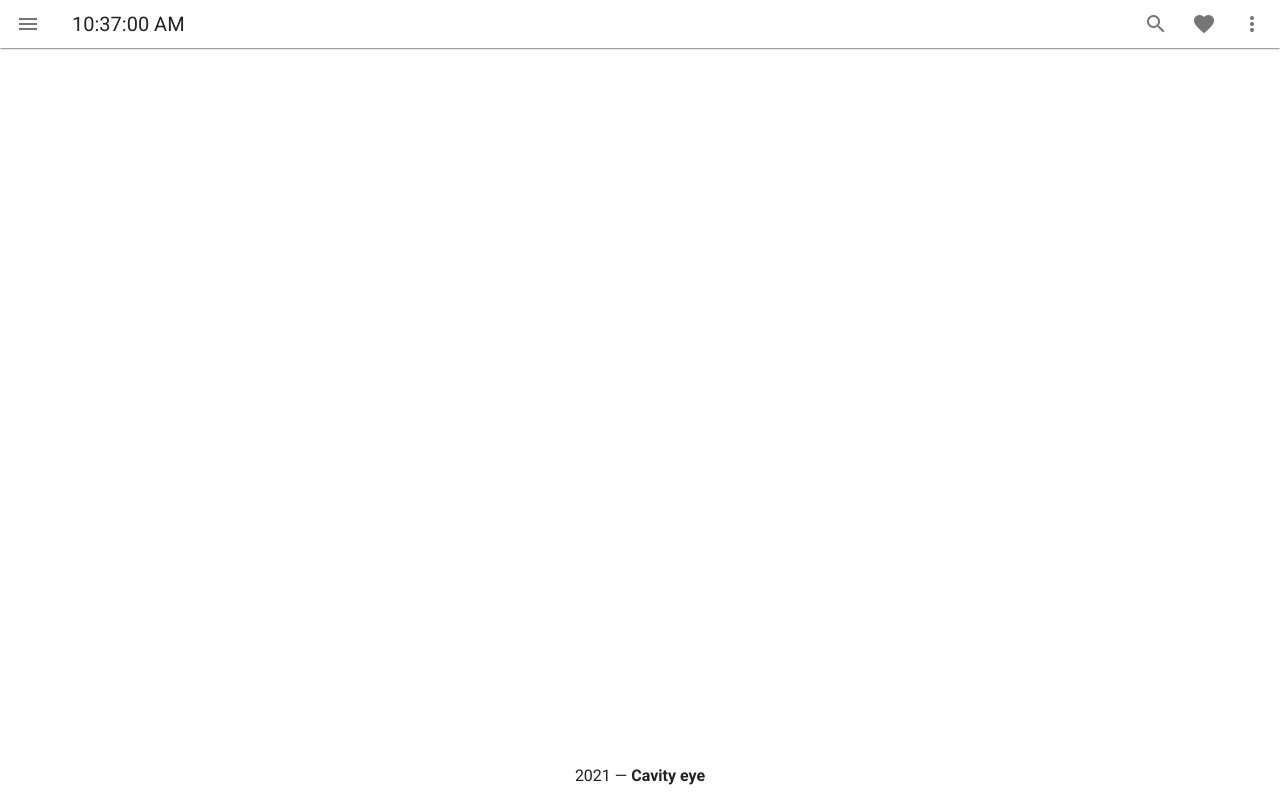
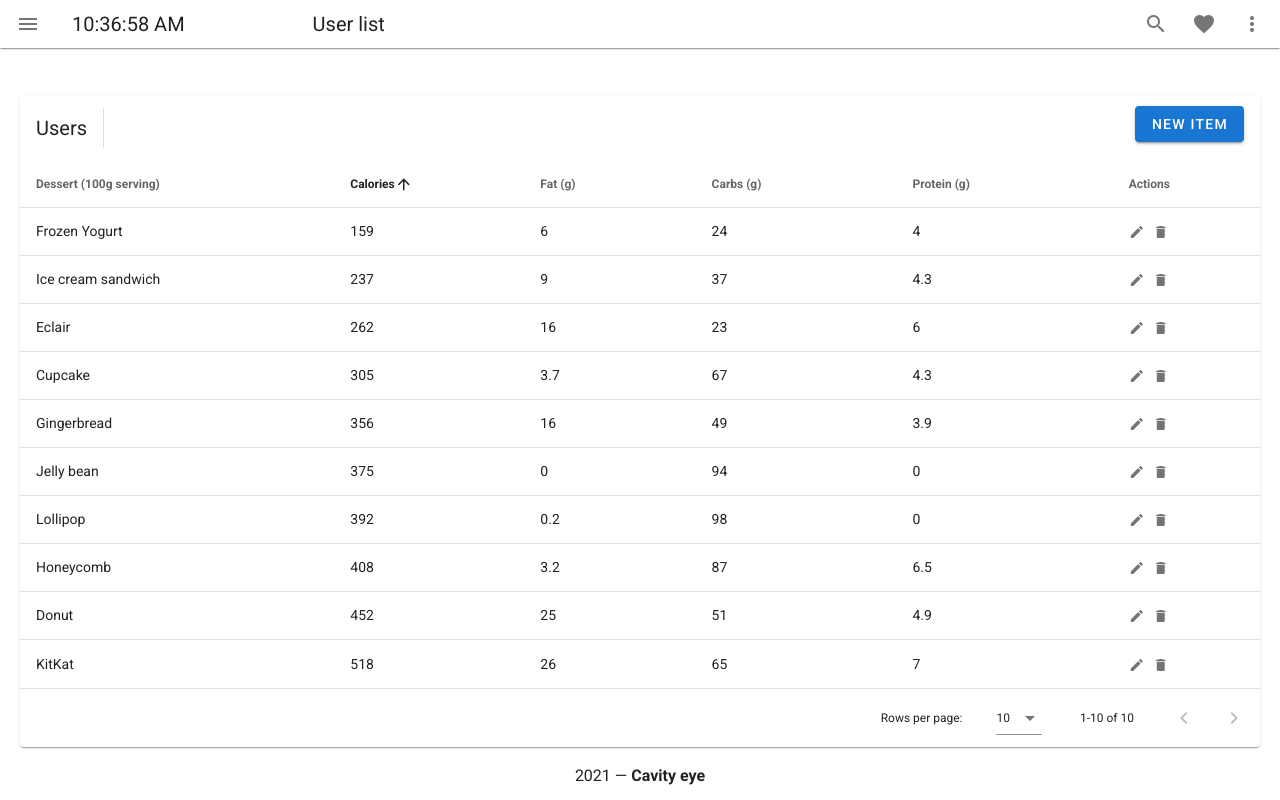
Before and after one commit to kzsolt7/example-code, a Vue app in the folder ui/: page /user-list in a window 1280 px wide. Built offline with nearby package versions, Linux system fonts and the light colour scheme.

Commit message:
user list

```diff
--- /dev/null
+++ b/ui/src/components/user/UserTable.vue
@@ -0,0 +1,333 @@
+<template>
+  <v-data-table
+      :headers="headers"
+      :items="desserts"
+      sort-by="calories"
+      class="elevation-1"
+  >
+    <template v-slot:top>
+      <v-toolbar
+          flat
+      >
+        <v-toolbar-title>Users</v-toolbar-title>
+        <v-divider
+            class="mx-4"
+            inset
+            vertical
+        ></v-divider>
+        <v-spacer></v-spacer>
+        <v-dialog
+            v-model="dialog"
+            max-width="500px"
+        >
+          <template v-slot:activator="{ on, attrs }">
+            <v-btn
+                color="primary"
+                dark
+                class="mb-2"
+                v-bind="attrs"
+                v-on="on"
+            >
+              New Item
+            </v-btn>
+          </template>
+          <v-card>
+            <v-card-title>
+              <span class="text-h5">{{ formTitle }}</span>
+            </v-card-title>
+
+            <v-card-text>
+              <v-container>
+                <v-row>
+                  <v-col
+                      cols="12"
+                      sm="6"
+                      md="4"
+                  >
+                    <v-text-field
+                        v-model="editedItem.name"
+                        label="Dessert name"
+                    ></v-text-field>
+                  </v-col>
+                  <v-col
+                      cols="12"
+                      sm="6"
+                      md="4"
+                  >
+                    <v-text-field
+                        v-model="editedItem.calories"
+                        label="Calories"
+                    ></v-text-field>
+                  </v-col>
+                  <v-col
+                      cols="12"
+                      sm="6"
+                      md="4"
+                  >
+                    <v-text-field
+                        v-model="editedItem.fat"
+                        label="Fat (g)"
+                    ></v-text-field>
+                  </v-col>
+                  <v-col
+                      cols="12"
+                      sm="6"
+                      md="4"
+                  >
+                    <v-text-field
+                        v-model="editedItem.carbs"
+                        label="Carbs (g)"
+                    ></v-text-field>
+                  </v-col>
+                  <v-col
+                      cols="12"
+                      sm="6"
+                      md="4"
+                  >
+                    <v-text-field
+                        v-model="editedItem.protein"
+                        label="Protein (g)"
+                    ></v-text-field>
+                  </v-col>
+                </v-row>
+              </v-container>
+            </v-card-text>
+
+            <v-card-actions>
+              <v-spacer></v-spacer>
+              <v-btn
+                  color="blue darken-1"
+                  text
+                  @click="close"
+              >
+                Cancel
+              </v-btn>
+              <v-btn
+                  color="blue darken-1"
+                  text
+                  @click="save"
+              >
+                Save
+              </v-btn>
+            </v-card-actions>
+          </v-card>
+        </v-dialog>
+        <v-dialog v-model="dialogDelete" max-width="500px">
+          <v-card>
+            <v-card-title class="text-h5">Are you sure you want to delete this item?</v-card-title>
+            <v-card-actions>
+              <v-spacer></v-spacer>
+              <v-btn color="blue darken-1" text @click="closeDelete">Cancel</v-btn>
+              <v-btn color="blue darken-1" text @click="deleteItemConfirm">OK</v-btn>
+              <v-spacer></v-spacer>
+            </v-card-actions>
+          </v-card>
+        </v-dialog>
+      </v-toolbar>
+    </template>
+    <template v-slot:item.actions="{ item }">
+      <v-icon
+          small
+          class="mr-2"
+          @click="editItem(item)"
+      >
+        mdi-pencil
+      </v-icon>
+      <v-icon
+          small
+          @click="deleteItem(item)"
+      >
+        mdi-delete
+      </v-icon>
+    </template>
+    <template v-slot:no-data>
+      <v-btn
+          color="primary"
+          @click="initialize"
+      >
+        Reset
+      </v-btn>
+    </template>
+  </v-data-table>
+</template>
+
+<script>
+export default {
+  name: "UserTable",
+  data: () => ({
+    dialog: false,
+    dialogDelete: false,
+    headers: [
+      {
+        text: 'Dessert (100g serving)',
+        align: 'start',
+        sortable: false,
+        value: 'name',
+      },
+      { text: 'Calories', value: 'calories' },
+      { text: 'Fat (g)', value: 'fat' },
+      { text: 'Carbs (g)', value: 'carbs' },
+      { text: 'Protein (g)', value: 'protein' },
+      { text: 'Actions', value: 'actions', sortable: false },
+    ],
+    desserts: [],
+    editedIndex: -1,
+    editedItem: {
+      name: '',
+      calories: 0,
+      fat: 0,
+      carbs: 0,
+      protein: 0,
+    },
+    defaultItem: {
+      name: '',
+      calories: 0,
+      fat: 0,
+      carbs: 0,
+      protein: 0,
+    },
+  }),
+
+  computed: {
+    formTitle () {
+      return this.editedIndex === -1 ? 'New Item' : 'Edit Item'
+    },
+  },
+
+  watch: {
+    dialog (val) {
+      val || this.close()
+    },
+    dialogDelete (val) {
+      val || this.closeDelete()
+    },
+  },
+
+  created () {
+    this.initialize()
+  },
+
+  methods: {
+    initialize () {
+      this.desserts = [
+        {
+          name: 'Frozen Yogurt',
+          calories: 159,
+          fat: 6.0,
+          carbs: 24,
+          protein: 4.0,
+        },
+        {
+          name: 'Ice cream sandwich',
+          calories: 237,
+          fat: 9.0,
+          carbs: 37,
+          protein: 4.3,
+        },
+        {
+          name: 'Eclair',
+          calories: 262,
+          fat: 16.0,
+          carbs: 23,
+          protein: 6.0,
+        },
+        {
+          name: 'Cupcake',
+          calories: 305,
+          fat: 3.7,
+          carbs: 67,
+          protein: 4.3,
+        },
+        {
+          name: 'Gingerbread',
+          calories: 356,
+          fat: 16.0,
+          carbs: 49,
+          protein: 3.9,
+        },
+        {
+          name: 'Jelly bean',
+          calories: 375,
+          fat: 0.0,
+          carbs: 94,
+          protein: 0.0,
+        },
+        {
+          name: 'Lollipop',
+          calories: 392,
+          fat: 0.2,
+          carbs: 98,
+          protein: 0,
+        },
+        {
+          name: 'Honeycomb',
+          calories: 408,
+          fat: 3.2,
+          carbs: 87,
+          protein: 6.5,
+        },
+        {
+          name: 'Donut',
+          calories: 452,
+          fat: 25.0,
+          carbs: 51,
+          protein: 4.9,
+        },
+        {
+          name: 'KitKat',
+          calories: 518,
+          fat: 26.0,
+          carbs: 65,
+          protein: 7,
+        },
+      ]
+    },
+
+    editItem (item) {
+      this.editedIndex = this.desserts.indexOf(item)
+      this.editedItem = Object.assign({}, item)
+      this.dialog = true
+    },
+
+    deleteItem (item) {
+      this.editedIndex = this.desserts.indexOf(item)
+      this.editedItem = Object.assign({}, item)
+      this.dialogDelete = true
+    },
+
+    deleteItemConfirm () {
+      this.desserts.splice(this.editedIndex, 1)
+      this.closeDelete()
+    },
+
+    close () {
+      this.dialog = false
+      this.$nextTick(() => {
+        this.editedItem = Object.assign({}, this.defaultItem)
+        this.editedIndex = -1
+      })
+    },
+
+    closeDelete () {
+      this.dialogDelete = false
+      this.$nextTick(() => {
+        this.editedItem = Object.assign({}, this.defaultItem)
+        this.editedIndex = -1
+      })
+    },
+
+    save () {
+      if (this.editedIndex > -1) {
+        Object.assign(this.desserts[this.editedIndex], this.editedItem)
+      } else {
+        this.desserts.push(this.editedItem)
+      }
+      this.close()
+    },
+  },
+}
+</script>
+
+<style scoped>
+
+</style>
--- a/ui/src/router/index.js
+++ b/ui/src/router/index.js
@@ -1,6 +1,7 @@
 import Vue from 'vue'
 import VueRouter from 'vue-router'
 import Home from '../views/Home.vue'
+import UserList from "@/views/user/UserList";
 
 Vue.use(VueRouter)
 
@@ -9,6 +10,11 @@ const routes = [
     path: '/',
     name: 'Home',
     component: Home
+  },
+  {
+    path: '/user-list',
+    name: 'User list',
+    component: UserList
   },
   {
     path: '/about',
--- a/ui/src/views/Home.vue
+++ b/ui/src/views/Home.vue
@@ -3,10 +3,8 @@
 </template>
 
 <script>
-
   export default {
     name: 'Home',
-
     components: {
     },
   }
--- /dev/null
+++ b/ui/src/views/user/UserList.vue
@@ -0,0 +1,18 @@
+<template>
+  <user-table></user-table>
+</template>
+
+<script>
+import UserTable from "@/components/user/UserTable";
+
+export default {
+  name: "UserList",
+  components:{
+    UserTable
+  }
+}
+</script>
+
+<style scoped>
+
+</style>
```
